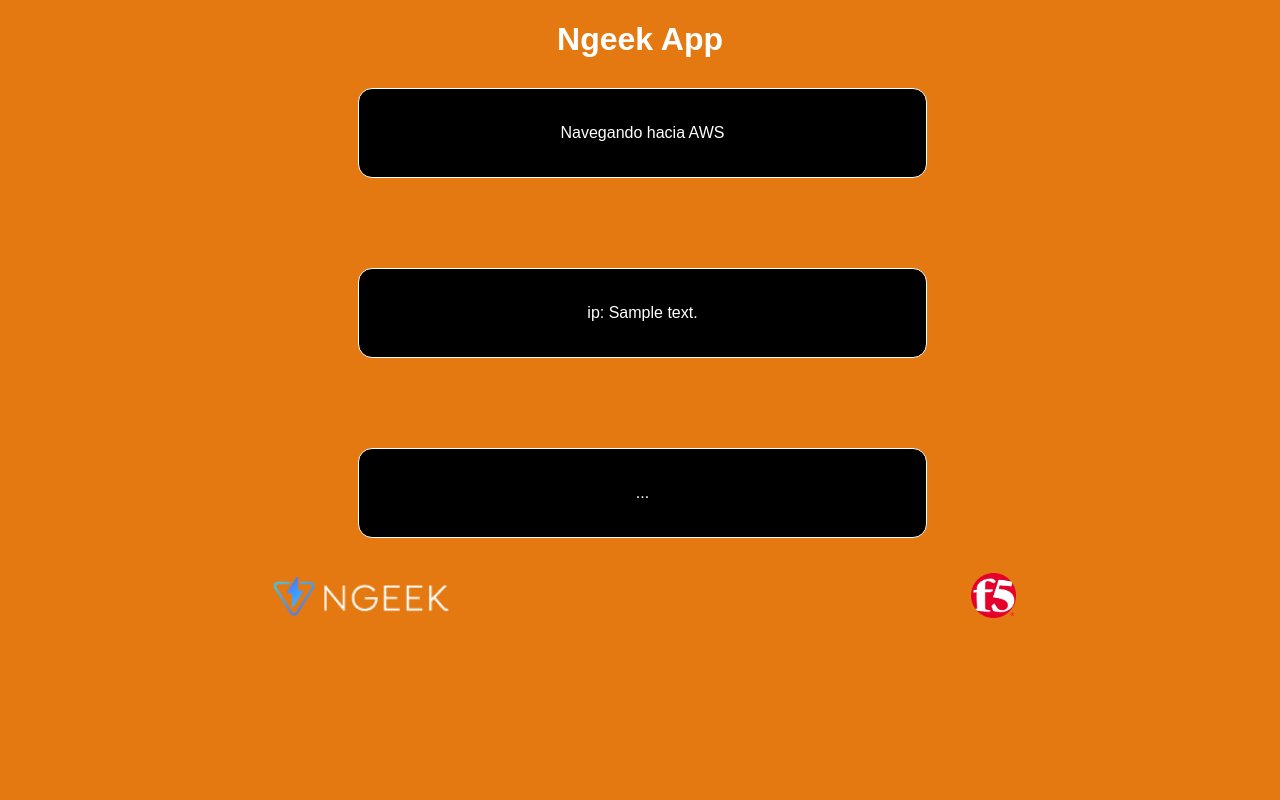
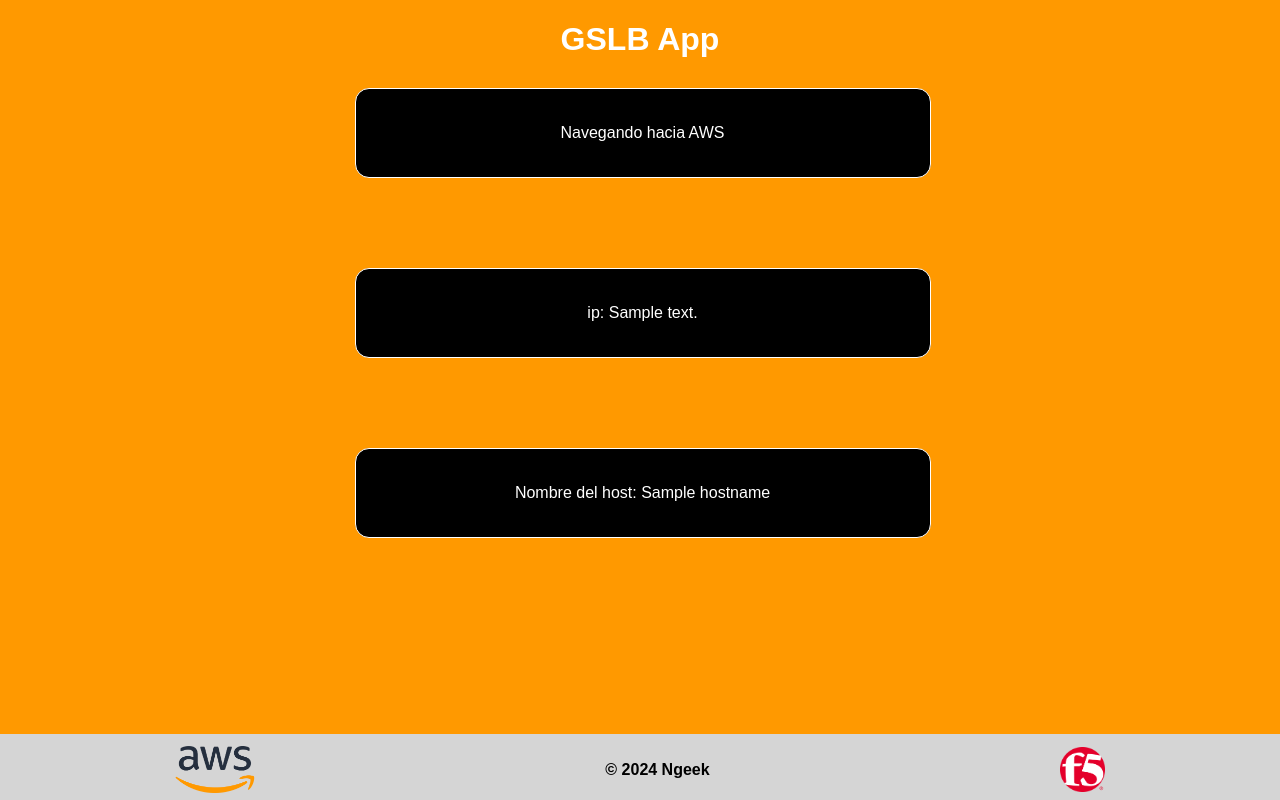
Before and after one commit to JSebastianRLA/demonNgeekApp, a Flask app: template templates/index.html in a window 1280 px wide. Run offline with Flask 3, Linux system fonts and the light colour scheme; the template is opened without the code that fills it: most values are stand-ins (such as "Sample title", 1, 10 or a date in 2020).

Commit message:
cambio pruebas

```diff
--- a/app.py
+++ b/app.py
@@ -9,6 +9,6 @@ def index():
 
     # Renderiza la plantilla HTML y pasa la dirección IP como variable
     return render_template('index.html', ip_address=ip_address)
-
 if __name__ == '__main__':
-    app.run(host='192.168.0.168', port=5000)
+      app.run(host='127.0.0.1', port=5000)
+    # app.run(host='192.168.0.168', port=5000)
--- a/demoAppAws/app.py
+++ b/demoAppAws/app.py
@@ -1,14 +1,20 @@
 from flask import Flask, render_template, request
+import socket
 
 app = Flask(__name__)
 
 @app.route('/')
 def index():
+
     # Obtiene la dirección IP del cliente desde la solicitud
     ip_address = request.remote_addr
 
+    # Obtiene el nombre del host del servidor
+    hostname = socket.gethostname()
+
     # Renderiza la plantilla HTML y pasa la dirección IP como variable
-    return render_template('index.html', ip_address=ip_address)
+    return render_template('index.html', ip_address=ip_address, hostname=hostname)
 
 if __name__ == '__main__':
+      # app.run(host='127.0.0.1', port=5000)
     app.run(host='192.168.0.168', port=5000)
--- a/demoAppAws/static/css/styles.css
+++ b/demoAppAws/static/css/styles.css
@@ -1,27 +1,10 @@
 body {
   font-family: Arial, sans-serif;
-  background-color: #e47911;
-}
-section {
-  background-color: #e47911;
-}
-
-.footer {
-  padding: 20px;
-  text-align: center;
-  width: 100%;
-}
-
-.card-img {
+  background-color: #FF9900;
   display: flex;
-  background-color: #e47911;
-  width: 50%;
-  height: 100%;
-  border-radius: 14px;
-  padding: 8px;
-  border: none;
-  align-items: flex-start;
-  justify-content: center;
+  flex-direction: column;
+  min-height: 100vh;
+  margin: 0;
 }
 
 .imgf5 {
@@ -29,12 +12,11 @@ section {
   height: 45px;
 }
 .imgNgeek {
-  width: 220px px;
-  height: 100px;
+  width: 80px;
 }
 
 .card-info1 {
-  background-color: #e47911;
+  background-color: #FF9900;
   width: 45%;
   margin-right: 5px;
   height: 434px;
@@ -46,7 +28,7 @@ section {
   color: white;
 }
 .card-info2 {
-  background-color: #e47911;
+  background-color: #FF9900;
   width: 45%;
   margin-left: 5px;
   height: 450px;
@@ -85,7 +67,7 @@ section {
   display: flex;
   justify-content: center;
   align-items: center;
-  color: #e47911;
+  color: #4285F4;
   text-shadow: 1px 1px 0 white, -1px 1px 0 white, 1px -1px 0 white,
     -1px -1px 0 white;
 } */
@@ -96,17 +78,21 @@ section {
   align-items: center;
 }
 .Flexfoot {
+  background-color: #d5d5d5;
+  text-align: center;
   display: flex;
   justify-content: space-around;
   align-items: center;
+  padding: 5px 0 0 0;
+  margin:  auto 0 0;
 }
 
 /* Estilos para el select */
-#opciones {
+/* #opciones {
   padding: 8px;
   border-radius: 8px;
   border: solid 1px white;
-  background-color: #e47911;
+  background-color: #4285F4;
   color: white;
   font-size: 16px;
-}
+} */
--- a/demoAppAws/templates/index.html
+++ b/demoAppAws/templates/index.html
@@ -3,7 +3,7 @@
   <head>
     <meta charset="UTF-8" />
     <meta name="viewport" content="width=device-width, initial-scale=1.0" />
-    <title>Mostrar Imágenes</title>
+    <title>GSLB App</title>
     <link
       rel="stylesheet"
       href="{{ url_for('static', filename='css/styles.css') }}"
@@ -18,7 +18,7 @@
       <option value="GCP">GCP</option>
     </select> -->
     <div>
-      <h1 class="FlexH">Ngeek App</h1>
+      <h1 class="FlexH">GSLB App</h1>
 
       <div class="card"></div>
     </div>
@@ -31,21 +31,24 @@
       <section class="card-info2">
         <section class="subcar-info3"><p>Navegando hacia AWS</p></section>
         <section class="subcar-info3"><p>ip: {{ ip_address }}</p></section>
-        <section class="subcar-info3"><p>...</p></section>
+        <section class="subcar-info3">
+          <p>Nombre del host: {{ hostname }}</p>
+        </section>
       </section>
     </div>
+    <!-- <script src="{{ url_for('static', filename='js/script.js') }}"></script> -->
+  </body>
   <footer class="Flexfoot">
     <img
       class="imgNgeek"
       src="{{ url_for('static', filename='images/ngeekTipografiWithe.png') }}"
       alt="Ngeek Tipografía"
     />
+    <h4 style="color: black">© 2024 Ngeek</h4>
     <img
       class="imgf5"
       src="{{ url_for('static', filename='images/f5-logo.png') }}"
       alt="F5 Logo"
     />
   </footer>
-    <!-- <script src="{{ url_for('static', filename='js/script.js') }}"></script> -->
-  </body>
 </html>
```
Also changed, not shown: demoAppAzure/app.py (+7 -1 lines), demoAppAzure/static/css/styles.css (+16 -29 lines), demoAppAzure/templates/index.html (+9 -6 lines), demoAppGcp/app.py (+7 -1 lines), demoAppGcp/static/css/styles.css (+15 -29 lines), demoAppGcp/templates/index.html (+9 -6 lines), demoAppNgeek/app.py (+7 -1 lines), demoAppNgeek/static/css/styles.css (+12 -26 lines), demoAppNgeek/templates/index.html (+8 -5 lines), demoAppAws/static/images/ngeekTipografiWithe.png, demoAppAzure/static/images/azureLogo.png (added), demoAppGcp/static/images/gcpLogo.png (added), demoAppGcp/static/images/wave.svg (added), demoAppNgeek/static/images/ngeekTipografiWithe.png. Lines whose indentation alone changed are shown as unchanged.
